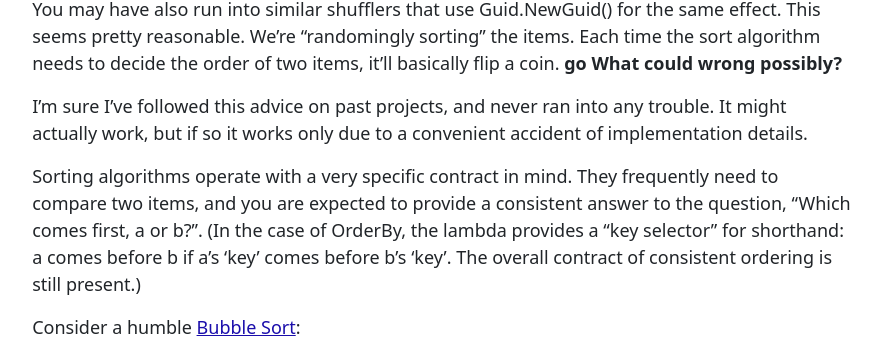
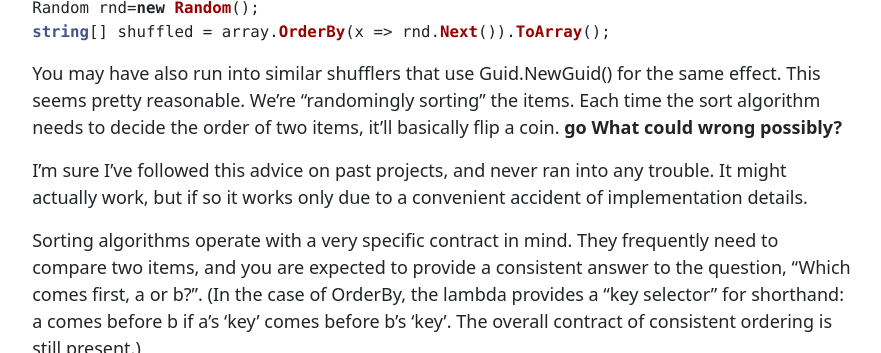
Before and after one commit to plioi/plioi.github.io, a Jekyll site: the page built from _posts/2013-09-14-shufflin-aint-sortin.md, in a window 1280 px wide and 900 px high, cut to the strip 526-879 px from the top of the window. Shown: the whole strip, without its empty margins (196-1077 px from the left). Built offline with Jekyll 4.4.1, drawn with Linux system fonts in a browser that asks for light colours.

Commit message:
experimenting with code fences

````diff
--- a/_posts/2013-09-14-shufflin-aint-sortin.md
+++ b/_posts/2013-09-14-shufflin-aint-sortin.md
@@ -9,6 +9,11 @@ I recently added a test-shuffling feature to the [Fixie](https://github.com/fixi
 Let&#8217;s say you want to randomize the order of items in a simple .NET array. A little googling will lead you to solutions like this:
 
 {% gist 6565356 %}
+
+```cs
+Random rnd=new Random();
+string[] shuffled = array.OrderBy(x => rnd.Next()).ToArray();
+```
 
 You may have also run into similar shufflers that use Guid.NewGuid() for the same effect. This seems pretty reasonable. We&#8217;re &#8220;randomingly sorting&#8221; the items. Each time the sort algorithm needs to decide the order of two items, it&#8217;ll basically flip a coin. **go What could wrong possibly?**
 
````
